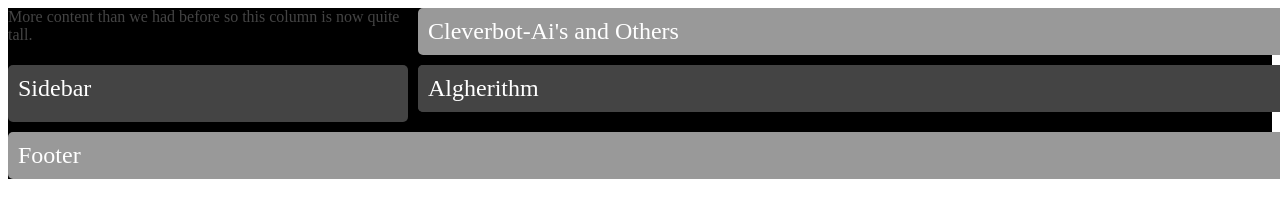
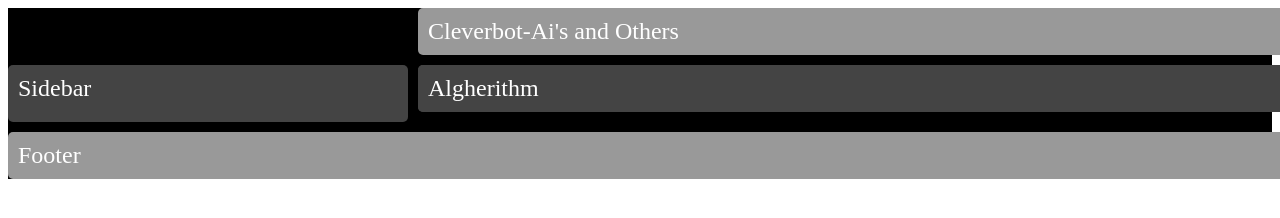
Before and after one commit to Jthecundiff/Cleverbot-Ai, a plain HTML site: page index.html in a window 1280 px wide. Shown: the top 218 px of the page. Drawn offline with Linux system fonts and the light colour scheme.

Commit message:
Update index.html

```diff
--- a/index.html
+++ b/index.html
@@ -8,7 +8,6 @@
   <div class="box sidebar">Sidebar</div>
   <div class="box content">Content</div>
   <div class="box contenttwo">Algherithm</div>
-    <div> More content than we had before so this column is now quite tall.</div>
   <div class="box footer">Footer</div>
 </div>
   </body>
```
